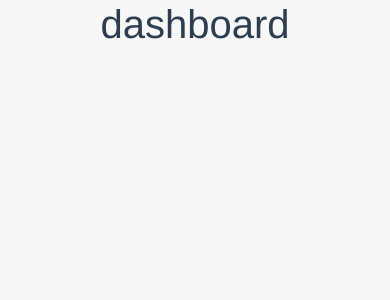
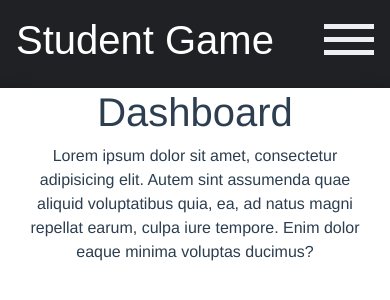
Before and after one commit to szatkoaleksander/student_gamev2, a Vue app in the folder student_game.frontend/: page /dashboard in a window 390 px wide. Shown: the top 300 px of the page. Built offline with nearby package versions, Linux system fonts and the light colour scheme.

Commit message:
Added sidebar menu, components for actions. Responsive web design.

```diff
--- a/student_game.frontend/src/assets/css/style.scss
+++ b/student_game.frontend/src/assets/css/style.scss
@@ -1,19 +1,44 @@
-html, body {
+html,
+body {
     height: 100%;
 }
 
-#app{
-    height: 100%;
+body {
+    background-color: #efefef !important;
 }
-#main {
+
+a:link,
+a:visited {
+    color: #212529;
+    text-align: center;
+    text-decoration: none;
+}
+
+a:hover,
+a:active {
+    color: #212529 !important;
+    text-decoration: none !important;
+}
+
+#app {
     height: 100%;
 }
 
+.container-fluid,
+.row {
+    height: 100%;
+    padding: 0 0 0 0 !important;
+    margin: 0 0 0 0 !important;
+}
+
 .container {
-  position: relative;
-  height: 100%;
-  background-color: #F7F7F7;
-  box-shadow: 0 4px 8px 0 rgba(0, 0, 0, 0.2), 0 6px 20px 0 rgba(0, 0, 0, 0.19);
+    margin: 0 auto;
+}
+
+.main-content {
+    height: 100%;
+    background-color: #fff;
+    box-shadow: 0 4px 8px 0 rgba(0, 0, 0, 0.2), 0 6px 20px 0 rgba(0, 0, 0, 0.19);
 }
 
 #login-register-div {
@@ -23,12 +48,135 @@ html, body {
     height: 100%;
 }
 
-#nav-tabContent {
-    padding-top: 20px;
+.Navbar {
+    background-color: #202124;
+    padding: 16px;
+    font-family: sans-serif;
+    color: white;
+    vertical-align: middle;
 }
 
+.Navbar-Items {
+    width: 200px;
+    height: 100%;
+}
 
-.dashboard {
-    min-height: 100%;
-    display: block;
+.Nav-btn {
+    display: none;
 }
+
+.Navbar-Link-brand {
+    display: inline-block;
+    vertical-align: middle;
+}
+
+.Navbar-Link:hover {
+    background-color: #b4b2b2;
+}
+
+.modal-mask {
+    position: absolute;
+    top: 0;
+    bottom: 0;
+    left: 0;
+    right: 0;
+    z-index: 1000;
+    background-color: rgba(0, 0, 0, 0.671);
+    display: flex;
+    justify-content: center;
+    align-items: center;
+}
+
+.modal-wrapper {
+    background-color: rgb(156, 156, 156);
+    padding: 5px;
+}
+
+@media only screen and (max-width: 768px) {
+    .Navbar-Items {
+        display: none;
+        height: auto;
+    }
+
+    .Navbar-ToggleShow {
+        display: block;
+        width: 100%;
+    }
+
+    .Navbar-Link-toggle {
+        z-index: 1;
+        background-color: rgba(0, 0, 0, 0.699);
+        overflow-y: hidden;
+        transition: 3s;
+    }
+
+    .Nav-btn {
+        margin-left: auto;
+        margin-right: 0;
+        display: block;
+        cursor: pointer;
+    }
+
+    .hamburger .line {
+        width: 50px;
+        height: 5px;
+        background-color: #ecf0f1;
+        display: block;
+        margin: 8px auto;
+        -webkit-transition: all 0.3s ease-in-out;
+        -o-transition: all 0.3s ease-in-out;
+        transition: all 0.3s ease-in-out;
+    }
+
+    .hamburger:hover {
+        cursor: pointer;
+    }
+
+    #hamburger.is-active {
+        -webkit-transform: rotate(90deg);
+        -ms-transform: rotate(90deg);
+        -o-transform: rotate(90deg);
+        transform: rotate(90deg);
+    }
+
+    #hamburger.is-active .line:nth-child(2) {
+        -webkit-transition: none;
+        -o-transition: none;
+        transition: none;
+    }
+
+    #hamburger .line:nth-child(2) {
+        -webkit-transition-delay: 0.3s;
+        -o-transition-delay: 0.3s;
+        transition-delay: 0.3s;
+    }
+
+
+    #hamburger.is-active .line:nth-child(2) {
+        opacity: 0;
+    }
+
+    #hamburger.is-active .line:nth-child(1),
+    #hamburger.is-active .line:nth-child(3) {
+        width: 35px;
+        -webkit-transform-origin: right;
+        -moz-transform-origin: right;
+        -ms-transform-origin: right;
+        -o-transform-origin: right;
+        transform-origin: right;
+    }
+
+    #hamburger.is-active .line:nth-child(1) {
+        -webkit-transform: translateY(15px) rotate(45deg);
+        -ms-transform: translateY(15px) rotate(45deg);
+        -o-transform: translateY(15px) rotate(45deg);
+        transform: translateY(15px) rotate(45deg);
+    }
+
+    #hamburger.is-active .line:nth-child(3) {
+        -webkit-transform: translateY(-15px) rotate(-45deg);
+        -ms-transform: translateY(-15px) rotate(-45deg);
+        -o-transform: translateY(-15px) rotate(-45deg);
+        transform: translateY(-15px) rotate(-45deg);
+    }
+}
--- /dev/null
+++ b/student_game.frontend/src/components/MainContent.vue
@@ -0,0 +1,6 @@
+<template>
+  <div class="col main-content">
+    <h1>Dashboard</h1>
+    <p>Lorem ipsum dolor sit amet, consectetur adipisicing elit. Autem sint assumenda quae aliquid voluptatibus quia, ea, ad natus magni repellat earum, culpa iure tempore. Enim dolor eaque minima voluptas ducimus?</p>
+  </div>
+</template>
--- /dev/null
+++ b/student_game.frontend/src/components/Modal.vue
@@ -0,0 +1,32 @@
+<template>
+  <div class="modal-mask">
+    <div class="container">
+
+      <div class="modal-wrapper">
+        <div>
+          Lorem ipsum dolor sit amet, consectetur adipiscing elit. Curabitur finibus scelerisque dui vel convallis. Nullam mollis nunc nec finibus luctus. Pellentesque laoreet ligula vel erat tincidunt, vel imperdiet odio suscipit. Fusce eleifend faucibus lacinia. Cras laoreet tellus eu nisi consequat rhoncus. Donec pellentesque pretium eleifend. Maecenas pretium molestie neque, eget lacinia purus facilisis ut. Aliquam erat volutpat. Proin id ligula eget mi feugiat lobortis ornare non tortor. Integer turpis est, auctor ac gravida at, tempor eu nunc. Etiam dui dolor, cursus ut accumsan eu, posuere vitae lacus. Vivamus malesuada rhoncus consequat. Quisque eu lorem pretium nulla ullamcorper interdum eu eu sapien. Mauris ac velit quis est luctus ullamcorper sed in neque.
+        </div>
+        <button
+          class="modal-default-button"
+          @click="close"
+        >
+          OK
+        </button>
+      </div>
+    </div>
+  </div>
+</template>
+
+<script>
+export default {
+  name: 'modal',
+  methods: {
+    close () {
+      this.$emit('close')
+    }
+  }
+}
+</script>
+
+<style>
+</style>
--- /dev/null
+++ b/student_game.frontend/src/components/Navbar.vue
@@ -0,0 +1,22 @@
+<template>
+  <div class="Navbar">
+      <div class="row">
+        <div class="Navbar-Link-brand">
+          <h1>Student Game</h1>
+        </div>
+        <div class="float-right Nav-btn">
+          <div
+            class="hamburger"
+            id="hamburger"
+          >
+            <span class="line"></span>
+            <span class="line"></span>
+            <span class="line"></span>
+          </div>
+        </div>
+      </div>
+    </div>
+</template>
+
+<script>
+</script>
--- /dev/null
+++ b/student_game.frontend/src/components/Sidebar.vue
@@ -0,0 +1,67 @@
+<template>
+  <nav class="Navbar-Items">
+    <div class>
+      <h1>Akcje</h1>
+    </div>
+    <button
+      type="button"
+      class="btn btn-info btn-block Navbar-Link"
+      @click="showModal"
+    >
+      Walka
+    </button>
+
+    <button
+      type="button"
+      class="btn btn-info btn-block Navbar-Link"
+      @click="showModal"
+    >
+      Piwo
+    </button>
+
+    <button
+      type="button"
+      class="btn btn-info btn-block Navbar-Link"
+      @click="showModal"
+    >
+      Sklep
+    </button>
+
+    <i
+      class="fa fa-gear fa-spin"
+      style="font-size:24px"
+    ></i>
+
+    <Modal
+      v-show="isModalVisible"
+      @close="closeModal"
+    />
+  </nav>
+
+</template>
+
+<script>
+import Modal from '@/components/Modal.vue'
+
+export default {
+  name: 'app',
+  components: {
+    Modal
+  },
+
+  data () {
+    return {
+      isModalVisible: false
+    }
+  },
+
+  methods: {
+    showModal () {
+      this.isModalVisible = true
+    },
+    closeModal () {
+      this.isModalVisible = false
+    }
+  }
+}
+</script>
--- a/student_game.frontend/src/main.js
+++ b/student_game.frontend/src/main.js
@@ -2,6 +2,7 @@ import Vue from 'vue'
 import App from './App.vue'
 import router from './router'
 import store from './store'
+import 'bootstrap/dist/css/bootstrap.css'
 import 'bootstrap'
 import 'bootstrap/dist/css/bootstrap.min.css'
 
--- a/student_game.frontend/src/views/Dashboard.vue
+++ b/student_game.frontend/src/views/Dashboard.vue
@@ -1,11 +1,36 @@
 <template>
-    <div class="container dashboard">
-        <h1>dashboard</h1>
+  <div class="container-fluid">
+    <Navbar />
+    <div class="row">
+      <Sidebar />
+      <MainContent />
     </div>
+    <script type="application/javascript">
+    function classToggle() {
+      var navs = document.querySelectorAll(".Navbar-Items");
+      navs.forEach(nav => nav.classList.toggle("Navbar-ToggleShow"));
+      document.querySelector(".hamburger").classList.toggle("is-active");
+    }
+    document.querySelector(".Nav-btn").addEventListener("click", classToggle);
+    </script>
+  </div>
 </template>
 
 <script>
+import Navbar from '@/components/Navbar.vue'
+import Sidebar from '@/components/Sidebar.vue'
+import MainContent from '@/components/MainContent.vue'
+
 export default {
+  name: 'Dashboard',
+  components: {
+    Navbar,
+    Sidebar,
+    MainContent
+  },
 
+  data () {
+    return {}
+  }
 }
 </script>
--- a/student_game.frontend/src/views/Main.vue
+++ b/student_game.frontend/src/views/Main.vue
@@ -2,17 +2,54 @@
   <div id="main">
     <div class="container">
       <div id="login-register-div">
-          <ul class="nav nav-pills nav-fill" id="pills-tab" role="tablist">
+        <ul
+          class="nav nav-pills nav-fill"
+          id="pills-tab"
+          role="tablist"
+        >
           <li class="nav-item">
-              <a class="nav-link teal-text active" id="pills-home-tab" data-toggle="pill" href="#login" role="tab" aria-controls="login" aria-selected="true">Logowanie</a>
+            <a
+              class="nav-link teal-text active"
+              id="login-list"
+              data-toggle="pill"
+              href="#login"
+              role="tab"
+              aria-controls="login"
+              aria-selected="true"
+            >Logowanie</a>
           </li>
           <li class="nav-item">
-              <a class="nav-link" id="pills-profile-tab" data-toggle="pill" href="#register" role="tab" aria-controls="register" aria-selected="false">Rejestracja</a>
+            <a
+              class="nav-link"
+              id="register-list"
+              data-toggle="pill"
+              href="#register"
+              role="tab"
+              aria-controls="register"
+              aria-selected="false"
+            >Rejestracja</a>
           </li>
         </ul>
-          <div class="tab-content" id="nav-tabContent">
-            <div class="tab-pane fade show active" id="login" role="tabpanel" aria-labelledby="login-list"><Login /></div>
-            <div class="tab-pane fade" id="register" role="tabpanel" aria-labelledby="register-list"><Register /></div>
+        <div
+          class="tab-content"
+          id="nav-tabContent"
+        >
+          <div
+            class="tab-pane fade show active"
+            id="login"
+            role="tabpanel"
+            aria-labelledby="login-list"
+          >
+            <Login />
+          </div>
+          <div
+            class="tab-pane fade"
+            id="register"
+            role="tabpanel"
+            aria-labelledby="register-list"
+          >
+            <Register />
+          </div>
         </div>
       </div>
     </div>
@@ -31,13 +68,10 @@ export default {
   },
 
   data () {
-    return {
-
-    }
+    return {}
   }
 }
 </script>
 
 <style>
-
 </style>
```
Also changed, not shown: student_game.frontend/package.json (+10 -9 lines), student_game.frontend/src/components/Login.vue (+31 -30 lines), 1 other file (tests, documents, lock files or other folders). Lines whose indentation alone changed are shown as unchanged.
